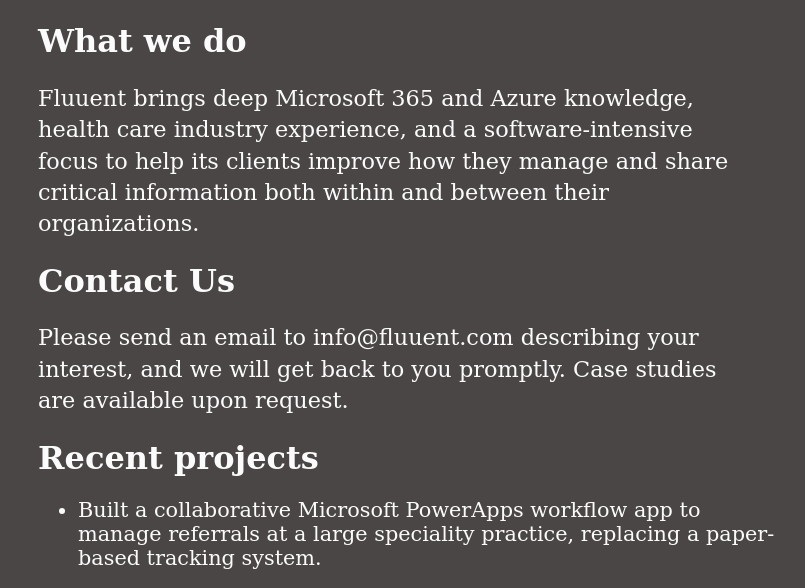
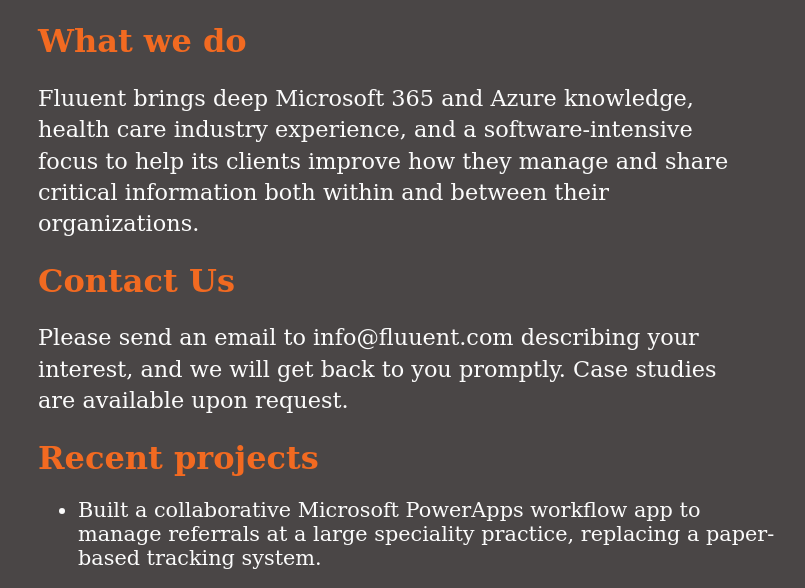
Before and after one commit to Fluuent/fluuent.github.io, a plain HTML site: page index.html in a window 1280 px wide. Shown: the part 144-732 px from the top of the page, without its empty margins (20-825 px from the left). Drawn offline with Linux system fonts and the light colour scheme.

Commit message:
orange headings

```diff
--- a/styles.css
+++ b/styles.css
@@ -3,6 +3,7 @@
 
 h1 {
 	 padding-left: 50px;
+     color: #F26A21
 
 }
 
```
